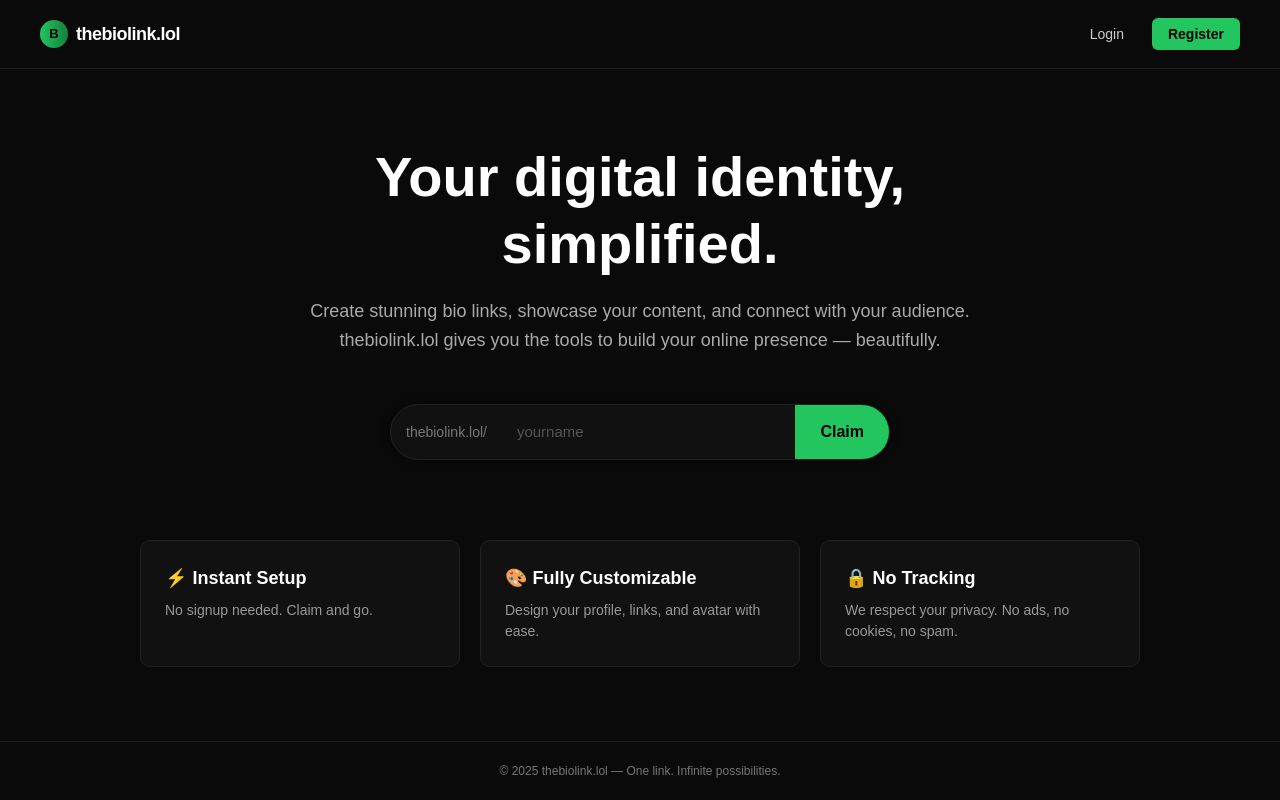
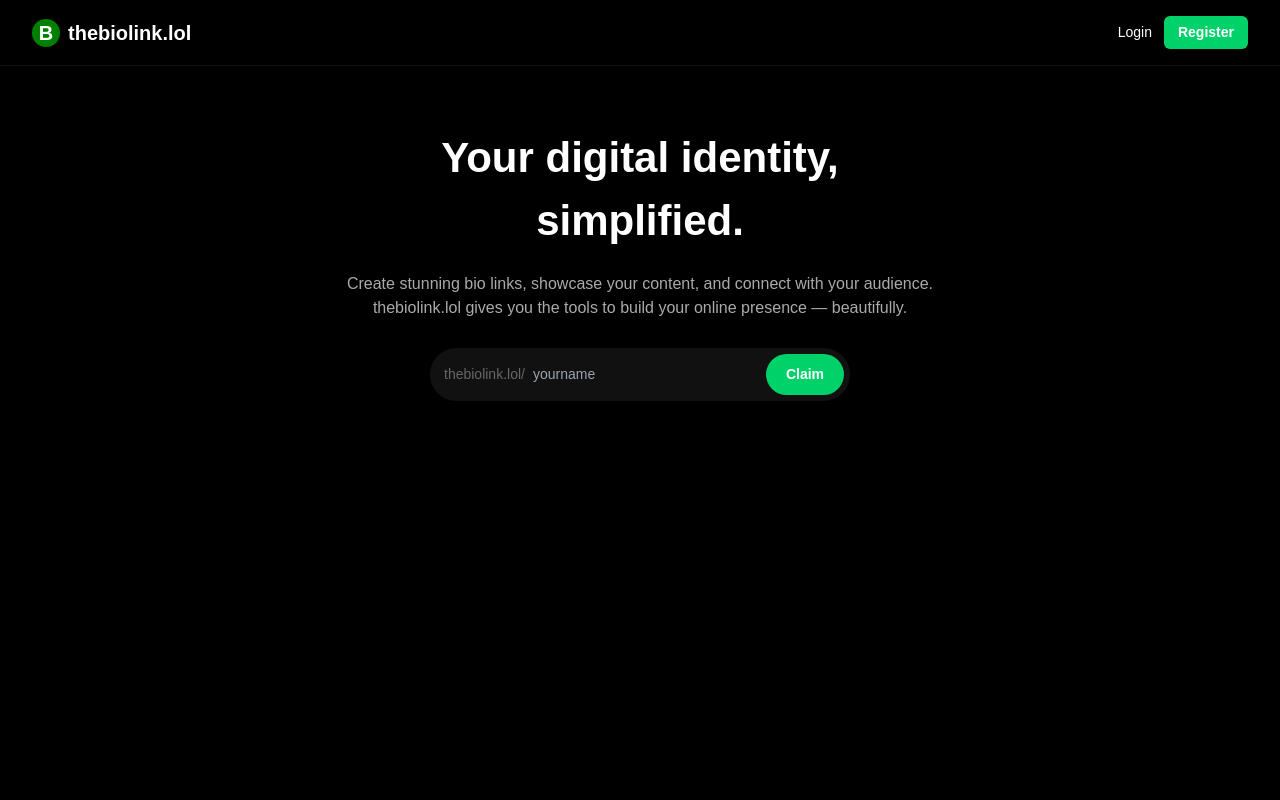
Before and after one commit to oopsididitagain335/workingitout, a Next.js app: page / in a window 1280 px wide. Built offline with nearby package versions, Linux system fonts and the light colour scheme.

Commit message:
Update index.tsx

```diff
--- a/pages/index.tsx
+++ b/pages/index.tsx
@@ -1,278 +1,148 @@
 import { useState } from "react";
-import { useRouter } from "next/router";
+import Link from "next/link";
 
 export default function Home() {
   const [username, setUsername] = useState("");
-  const router = useRouter();
 
   const goToLink = () => {
     if (username.trim()) {
-      // No actual profile creation, just preview
-      router.push(`/preview/${username.trim().toLowerCase()}`);
+      window.location.href = `/preview/${username.trim()}`;
     }
   };
 
   return (
-    <div className="container">
+    <div
+      style={{
+        margin: 0,
+        padding: 0,
+        backgroundColor: "#000",
+        color: "#fff",
+        minHeight: "100vh",
+        fontFamily: "sans-serif",
+      }}
+    >
       {/* Navbar */}
-      <nav className="navbar">
-        <div className="logoArea">
-          <div className="logoCircle">
-            <span>B</span>
-          </div>
-          <span className="brand">thebiolink.lol</span>
+      <header
+        style={{
+          display: "flex",
+          justifyContent: "space-between",
+          alignItems: "center",
+          padding: "16px 32px",
+          backgroundColor: "#000",
+          borderBottom: "1px solid #111",
+        }}
+      >
+        <h1 style={{ fontSize: "20px", fontWeight: "bold" }}>
+          <span
+            style={{
+              display: "inline-block",
+              background: "green",
+              color: "#fff",
+              borderRadius: "50%",
+              width: "28px",
+              height: "28px",
+              textAlign: "center",
+              lineHeight: "28px",
+              marginRight: "8px",
+            }}
+          >
+            B
+          </span>
+          thebiolink.lol
+        </h1>
+        <div style={{ display: "flex", gap: "12px" }}>
+          <button
+            style={{
+              background: "transparent",
+              color: "#fff",
+              border: "none",
+              cursor: "pointer",
+              fontSize: "14px",
+            }}
+          >
+            Login
+          </button>
+          <button
+            style={{
+              background: "#00d26a",
+              border: "none",
+              borderRadius: "6px",
+              padding: "6px 14px",
+              fontWeight: "bold",
+              cursor: "pointer",
+              fontSize: "14px",
+            }}
+          >
+            Register
+          </button>
         </div>
-        <div className="navLinks">
-          <a href="/login" className="login">
-            Login
-          </a>
-          <a href="/signup" className="register">
-            Register
-          </a>
-        </div>
-      </nav>
+      </header>
 
-      {/* Hero */}
-      <main className="hero">
-        <h1 className="heroTitle">
+      {/* Hero Section */}
+      <main
+        style={{
+          display: "flex",
+          flexDirection: "column",
+          alignItems: "center",
+          justifyContent: "center",
+          padding: "60px 20px",
+          textAlign: "center",
+        }}
+      >
+        <h2 style={{ fontSize: "42px", fontWeight: "bold", marginBottom: "20px" }}>
           Your digital identity,
-          <br />
-          <span>simplified.</span>
-        </h1>
-        <p className="heroText">
-          Create stunning bio links, showcase your content, and connect with
-          your audience. thebiolink.lol gives you the tools to build your online
-          presence — beautifully.
+          <br /> simplified.
+        </h2>
+        <p style={{ fontSize: "16px", color: "#aaa", marginBottom: "28px" }}>
+          Create stunning bio links, showcase your content, and connect with your audience. <br />
+          thebiolink.lol gives you the tools to build your online presence — beautifully.
         </p>
 
-        {/* Claim box */}
-        <div className="claimBox">
-          <span className="prefix">thebiolink.lol/</span>
+        {/* Username Claim Box */}
+        <div
+          style={{
+            display: "flex",
+            alignItems: "center",
+            backgroundColor: "#111",
+            borderRadius: "30px",
+            padding: "6px",
+            width: "420px",
+            maxWidth: "100%",
+          }}
+        >
+          <span style={{ padding: "0 8px", color: "#666", fontSize: "14px" }}>
+            thebiolink.lol/
+          </span>
           <input
             type="text"
-            placeholder="yourname"
             value={username}
             onChange={(e) => setUsername(e.target.value)}
-            onKeyDown={(e) => e.key === "Enter" && goToLink()}
+            placeholder="yourname"
+            style={{
+              flex: 1,
+              background: "transparent",
+              border: "none",
+              outline: "none",
+              color: "#fff",
+              fontSize: "14px",
+            }}
           />
-          <button onClick={goToLink}>Claim</button>
+          <button
+            onClick={goToLink}
+            style={{
+              background: "#00d26a",
+              border: "none",
+              borderRadius: "30px",
+              padding: "10px 20px",
+              fontWeight: "bold",
+              cursor: "pointer",
+              fontSize: "14px",
+            }}
+          >
+            Claim
+          </button>
         </div>
-
-        {/* Features */}
-        <section className="features">
-          <div className="featureCard">
-            <h3>⚡ Instant Setup</h3>
-            <p>No signup needed. Claim and go.</p>
-          </div>
-          <div className="featureCard">
-            <h3>🎨 Fully Customizable</h3>
-            <p>Design your profile, links, and avatar with ease.</p>
-          </div>
-          <div className="featureCard">
-            <h3>🔒 No Tracking</h3>
-            <p>We respect your privacy. No ads, no cookies, no spam.</p>
-          </div>
-        </section>
       </main>
-
-      {/* Footer */}
-      <footer className="footer">
-        <p>© 2025 thebiolink.lol — One link. Infinite possibilities.</p>
-      </footer>
-
-      {/* CSS inside the file */}
-      <style jsx>{`
-        .container {
-          min-height: 100vh;
-          background: #0a0a0a;
-          color: white;
-          font-family: sans-serif;
-          display: flex;
-          flex-direction: column;
-        }
-
-        /* Navbar */
-        .navbar {
-          padding: 20px 40px;
-          display: flex;
-          justify-content: space-between;
-          align-items: center;
-          border-bottom: 1px solid #1f1f1f;
-        }
-
-        .logoArea {
-          display: flex;
-          align-items: center;
-          gap: 8px;
-        }
-
-        .logoCircle {
-          width: 28px;
-          height: 28px;
-          border-radius: 50%;
-          background: linear-gradient(to right, #22c55e, #15803d);
-          display: flex;
-          align-items: center;
-          justify-content: center;
-          font-weight: 900;
-          font-size: 13px;
-          color: black;
-        }
-
-        .brand {
-          font-size: 18px;
-          font-weight: 600;
-          letter-spacing: -0.5px;
-        }
-
-        .navLinks a {
-          margin-left: 12px;
-          padding: 8px 16px;
-          border-radius: 6px;
-          font-size: 14px;
-          text-decoration: none;
-          transition: 0.2s ease;
-        }
-
-        .login {
-          color: #ccc;
-        }
-        .login:hover {
-          color: #fff;
-        }
-
-        .register {
-          background: #22c55e;
-          color: black;
-          font-weight: 600;
-        }
-        .register:hover {
-          background: #15803d;
-        }
-
-        /* Hero */
-        .hero {
-          flex: 1;
-          display: flex;
-          flex-direction: column;
-          justify-content: center;
-          align-items: center;
-          text-align: center;
-          padding: 40px 20px;
-        }
-
-        .heroTitle {
-          font-size: 56px;
-          font-weight: 800;
-          margin-bottom: 20px;
-          line-height: 1.2;
-        }
-        .heroTitle span {
-          color: white;
-        }
-
-        .heroText {
-          color: #aaa;
-          font-size: 18px;
-          max-width: 700px;
-          margin-bottom: 50px;
-          line-height: 1.6;
-        }
-
-        /* Claim Box */
-        .claimBox {
-          display: flex;
-          align-items: center;
-          background: #111;
-          border: 1px solid #222;
-          border-radius: 50px;
-          overflow: hidden;
-          max-width: 500px;
-          width: 100%;
-          box-shadow: 0 0 10px rgba(0, 0, 0, 0.4);
-        }
-
-        .prefix {
-          padding: 0 15px;
-          color: #777;
-          font-size: 14px;
-        }
-
-        .claimBox input {
-          flex: 1;
-          background: transparent;
-          border: none;
-          outline: none;
-          color: white;
-          padding: 15px;
-          font-size: 15px;
-        }
-
-        .claimBox input::placeholder {
-          color: #555;
-        }
-
-        .claimBox button {
-          background: #22c55e;
-          color: black;
-          border: none;
-          padding: 15px 25px;
-          font-weight: 600;
-          cursor: pointer;
-          transition: 0.2s ease;
-        }
-        .claimBox button:hover {
-          background: #15803d;
-        }
-
-        /* Features */
-        .features {
-          display: grid;
-          grid-template-columns: 1fr;
-          gap: 20px;
-          max-width: 1000px;
-          margin-top: 80px;
-        }
-
-        @media (min-width: 768px) {
-          .features {
-            grid-template-columns: repeat(3, 1fr);
-          }
-        }
-
-        .featureCard {
-          background: #111;
-          border: 1px solid #222;
-          padding: 24px;
-          border-radius: 10px;
-          text-align: left;
-          transition: 0.2s ease;
-        }
-        .featureCard:hover {
-          border-color: rgba(34, 197, 94, 0.5);
-        }
-
-        .featureCard h3 {
-          font-size: 18px;
-          font-weight: bold;
-          margin-bottom: 8px;
-        }
-
-        .featureCard p {
-          color: #999;
-          font-size: 14px;
-          line-height: 1.5;
-        }
-
-        /* Footer */
-        .footer {
-          padding: 20px;
-          text-align: center;
-          font-size: 12px;
-          color: #777;
-          border-top: 1px solid #1f1f1f;
-        }
-      `}</style>
     </div>
   );
 }
```
